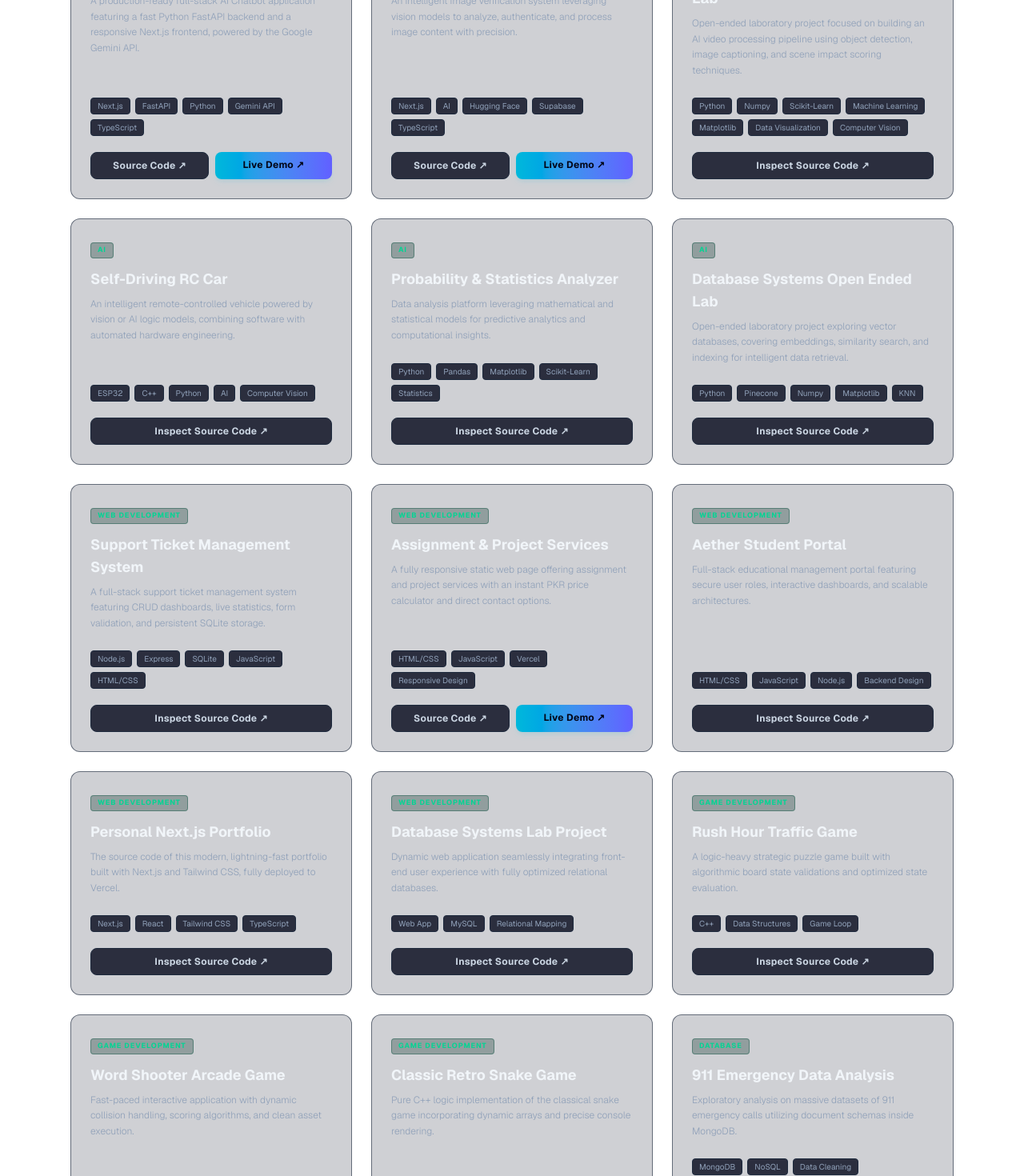
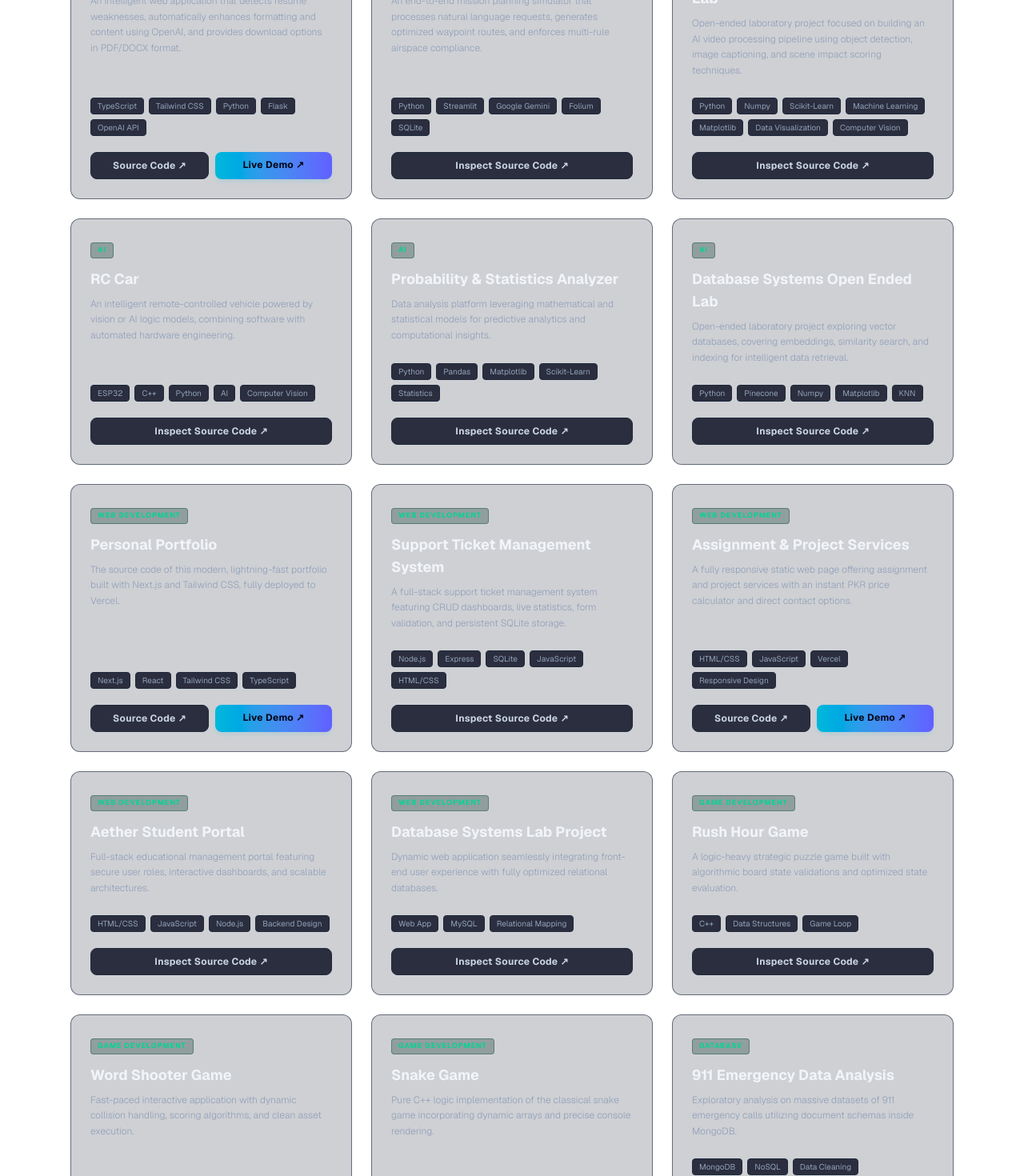
Before and after one commit to AbdulAzeemHashmi/Portfolio, a Next.js app: page / in a window 1280 px wide. Shown: the part 2960-4430 px from the top of the page at 80% size. Built offline with nearby package versions, Linux system fonts and the light colour scheme.

Commit message:
modified:   app/page.tsx

```diff
--- a/app/page.tsx
+++ b/app/page.tsx
@@ -50,11 +50,20 @@ const PROJECTS = [
     tags: ["Next.js", "FastAPI", "LangChain", "Gemini API", "Supabase"]
   },
   {
-    title: "Agentic UAV Mission Planner",
+    title: "AI Image Verifier",
     category: "AI",
-    description: "An end-to-end mission planning simulator that processes natural language requests, generates optimized waypoint routes, and enforces multi-rule airspace compliance.",
-    link: "https://github.com/AbdulAzeemHashmi/agentic-uav-mission-planner",
-    tags: ["Python", "Streamlit", "Google Gemini", "Folium", "SQLite"]
+    description: "An intelligent image verification system leveraging vision models to analyze, authenticate, and process image content with precision.",
+    link: "https://github.com/AbdulAzeemHashmi/AI-Image-Verifier",
+    liveLink: "https://ai-image-verifier.vercel.app/",
+    tags: ["Next.js", "AI", "Hugging Face", "Supabase", "TypeScript"]
+  },
+  {
+    title: "AI Chatbot",
+    category: "AI",
+    description: "A production-ready full-stack AI Chatbot application featuring a fast Python FastAPI backend and a responsive Next.js frontend, powered by the Google Gemini API.",
+    link: "https://github.com/AbdulAzeemHashmi/AI-Chatbot",
+    liveLink: "https://ai-chatbot-aah18751.vercel.app/",
+    tags: ["Next.js", "FastAPI", "Python", "Gemini API", "TypeScript"]
   },
   {
     title: "AI Resume Analyzer",
@@ -65,30 +74,21 @@ const PROJECTS = [
     tags: ["TypeScript", "Tailwind CSS", "Python", "Flask", "OpenAI API"]
   },
   {
-    title: "AI Chatbot",
+    title: "Agentic UAV Mission Planner",
     category: "AI",
-    description: "A production-ready full-stack AI Chatbot application featuring a fast Python FastAPI backend and a responsive Next.js frontend, powered by the Google Gemini API.",
-    link: "https://github.com/AbdulAzeemHashmi/AI-Chatbot",
-    liveLink: "https://ai-chatbot-aah18751.vercel.app/",
-    tags: ["Next.js", "FastAPI", "Python", "Gemini API", "TypeScript"]
-  },
-  {
-    title: "AI Image Verifier",
-    category: "AI",
-    description: "An intelligent image verification system leveraging vision models to analyze, authenticate, and process image content with precision.",
-    link: "https://github.com/AbdulAzeemHashmi/AI-Image-Verifier",
-    liveLink: "https://ai-image-verifier.vercel.app/",
-    tags: ["Next.js", "AI", "Hugging Face", "Supabase", "TypeScript"]
+    description: "An end-to-end mission planning simulator that processes natural language requests, generates optimized waypoint routes, and enforces multi-rule airspace compliance.",
+    link: "https://github.com/AbdulAzeemHashmi/agentic-uav-mission-planner",
+    tags: ["Python", "Streamlit", "Google Gemini", "Folium", "SQLite"]
   },
   {
     title: "Artificial Intelligence Open Ended Lab",
     category: "AI",
     description: "Open-ended laboratory project focused on building an AI video processing pipeline using object detection, image captioning, and scene impact scoring techniques.",
     link: "https://github.com/AbdulAzeemHashmi/Artificial-Intelligence-Open-Ended-Lab",
-    tags: ["Python", "Numpy","Scikit-Learn","Machine Learning", "Matplotlib", "Data Visualization","Computer Vision"]
+    tags: ["Python", "Numpy", "Scikit-Learn", "Machine Learning", "Matplotlib", "Data Visualization", "Computer Vision"]
   },
   {
-    title: "Self-Driving RC Car",
+    title: "RC Car",
     category: "AI",
     description: "An intelligent remote-controlled vehicle powered by vision or AI logic models, combining software with automated hardware engineering.",
     link: "https://github.com/AbdulAzeemHashmi/RC-CAR",
@@ -107,6 +107,14 @@ const PROJECTS = [
     description: "Open-ended laboratory project exploring vector databases, covering embeddings, similarity search, and indexing for intelligent data retrieval.",
     link: "https://github.com/AbdulAzeemHashmi/Database-Systems-Open-Ended-/Lab",
     tags: ["Python", "Pinecone", "Numpy", "Matplotlib", "KNN"]
+  },
+  {
+    title: "Personal Portfolio",
+    category: "Web Development",
+    description: "The source code of this modern, lightning-fast portfolio built with Next.js and Tailwind CSS, fully deployed to Vercel.",
+    link: "https://github.com/AbdulAzeemHashmi/Portfolio",
+    liveLink: "https://abdulazeemhashmi.vercel.app/",
+    tags: ["Next.js", "React", "Tailwind CSS", "TypeScript"]
   },
   {
     title: "Support Ticket Management System",
@@ -131,32 +139,25 @@ const PROJECTS = [
     tags: ["HTML/CSS", "JavaScript", "Node.js", "Backend Design"]
   },
   {
-    title: "Personal Next.js Portfolio",
-    category: "Web Development",
-    description: "The source code of this modern, lightning-fast portfolio built with Next.js and Tailwind CSS, fully deployed to Vercel.",
-    link: "https://github.com/AbdulAzeemHashmi/Portfolio",
-    tags: ["Next.js", "React", "Tailwind CSS", "TypeScript"]
-  },
-  {
     title: "Database Systems Lab Project",
     category: "Web Development",
     description: "Dynamic web application seamlessly integrating front-end user experience with fully optimized relational databases.", link: "https://github.com/AbdulAzeemHashmi/Database-Systems-Lab-Project",
     tags: ["Web App", "MySQL", "Relational Mapping"]
   },
   {
-    title: "Rush Hour Traffic Game",
+    title: "Rush Hour Game",
     category: "Game Development",
     description: "A logic-heavy strategic puzzle game built with algorithmic board state validations and optimized state evaluation.", link: "https://github.com/AbdulAzeemHashmi/Rush-Hour-Game",
     tags: ["C++", "Data Structures", "Game Loop"]
   },
   {
-    title: "Word Shooter Arcade Game",
+    title: "Word Shooter Game",
     category: "Game Development",
     description: "Fast-paced interactive application with dynamic collision handling, scoring algorithms, and clean asset execution.", link: "https://github.com/AbdulAzeemHashmi/Word-Shooter-Game",
     tags: ["C++", "OOP", "Arcade Architecture"]
   },
   {
-    title: "Classic Retro Snake Game",
+    title: "Snake Game",
     category: "Game Development",
     description: "Pure C++ logic implementation of the classical snake game incorporating dynamic arrays and precise console rendering.", link: "https://github.com/AbdulAzeemHashmi/Snake-Game",
     tags: ["C++", "Data Structures", "Memory Management"]
```
